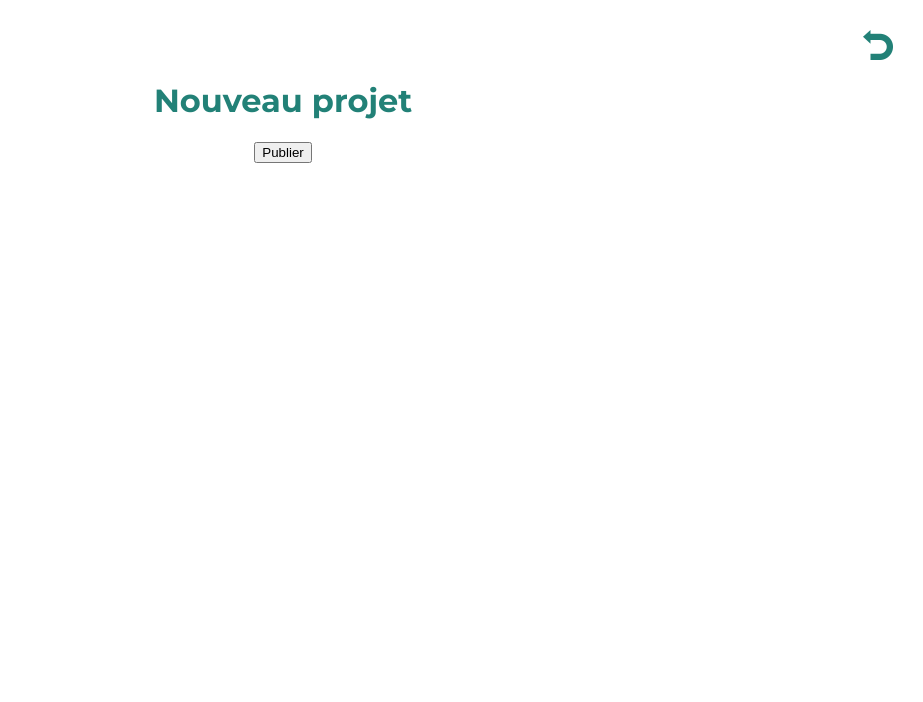
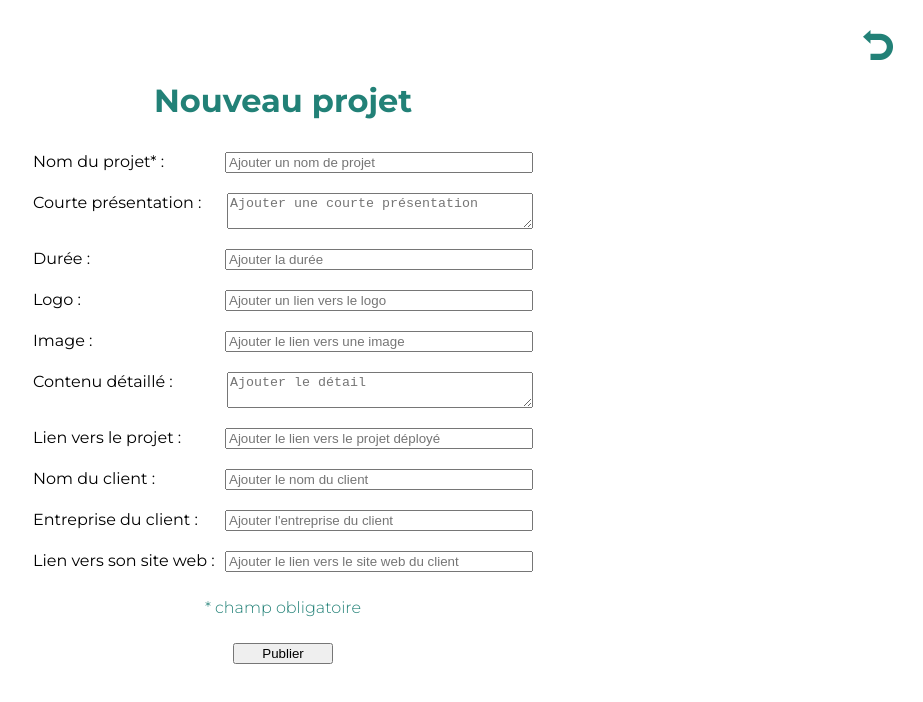
Before and after one commit to AmelieChevalier/portfolio, a React (Create React App) app: page /dashboard/add-project in a window 1280 px wide. Shown: the top 702 px of the page, without its empty margins (357-1280 px from the left). Built offline with nearby package versions, Linux system fonts and the light colour scheme.

Commit message:
new project form

```diff
--- a/src/components/AddProject.js
+++ b/src/components/AddProject.js
@@ -1,40 +1,199 @@
-import React, { useState, useeffect } from 'react';
-import { Link } from 'react-router-dom';
-import '../styles/AddProject.css';
-import returnImage from '../images/return.png';
-import axios from 'axios';
+import React, { useState } from "react";
+import { Link } from "react-router-dom";
+import "../styles/AddProject.css";
+import returnImage from "../images/return.png";
+import axios from "axios";
 
 export default function AddProject() {
-
   const [newProject, setNewProject] = useState({
-    name: 'test publication',
-    image :'',
-    link: '',
-    duration: '',
-    presentation : '',
-    client_name : '',
-    logo: '',
-    content : '',
-    client_website : '',
-    client_company: ''
-  })
+    name: "",
+    image: "",
+    link: "",
+    duration: "",
+    presentation: "",
+    client_name: "",
+    logo: "",
+    content: "",
+    client_website: "",
+    client_company: "",
+  });
 
   const handleSubmit = (event) => {
     event.preventDefault();
-    axios.post('http://localhost:4000/projects', (newProject))
-      .then(res => console.log('projet posté'))
+    axios
+      .post("http://localhost:4000/projects", newProject)
+      .then((res) => {
+        console.log(res);
+        alert("Le projet a bien été posté");
+      })
       .catch((err) => {
+        alert("Projet non publié : le nom existe déjà !");
         console.warn(err);
       });
   };
 
+  const handleChange = (event) => {
+    const value = event.target.value;
+    const name = event.target.name;
+    setNewProject({ ...newProject, [name]: value });
+  };
+
   return (
-    <div className='new-project-page'>
-      <Link to='/dashboard' className='retour-acceuil' style={{backgroundImage:`url(${returnImage})`}} />
-    <h1>Nouveau projet</h1>
-    <form className='new-project-form' onSubmit={(e) => handleSubmit(e)}>
-    <button type='submit' className='btn publish'>Publier</button>
-    </form>
+    <div className="new-project-page">
+      <Link
+        to="/dashboard"
+        className="retour-acceuil"
+        style={{ backgroundImage: `url(${returnImage})` }}
+      />
+      <h1>Nouveau projet</h1>
+      <form className="new-project-form" onSubmit={(e) => handleSubmit(e)}>
+        <div className='input-line'>
+          <label className="label" htmlFor="name">
+            Nom du projet* :
+          </label>
+          <input
+            className="form-input"
+            type="text"
+            name="name"
+            minLength="3"
+            maxLength="45"
+            value={newProject.name}
+            placeholder="Ajouter un nom de projet"
+            onChange={(e) => handleChange(e)}
+            required
+          />
+        </div>
+        <div className='input-line'>
+          <label className="label" htmlFor="presentation">
+            Courte présentation :
+          </label>
+          <textarea
+            className="form-input"
+            type="text"
+            name="presentation"
+            maxLength="300"
+            value={newProject.presentation}
+            placeholder="Ajouter une courte présentation"
+            onChange={(e) => handleChange(e)}
+          />
+        </div>
+        <div className='input-line'>
+          <label className="label" htmlFor="duration">
+            Durée :
+          </label>
+          <input
+            className="form-input"
+            type="text"
+            name="duration"
+            maxLength="45"
+            value={newProject.duration}
+            placeholder="Ajouter la durée"
+            onChange={(e) => handleChange(e)}
+          />
+        </div>
+        <div className='input-line'>
+          <label className="label" htmlFor="logo">
+            Logo :
+          </label>
+          <input
+            className="form-input"
+            type="text"
+            name="logo"
+            maxLength="500"
+            value={newProject.logo}
+            placeholder="Ajouter un lien vers le logo"
+            onChange={(e) => handleChange(e)}
+          />
+        </div>
+        <div className='input-line'>
+          <label className="label" htmlFor="image">
+            Image :
+          </label>
+          <input
+            className="form-input"
+            type="text"
+            name="image"
+            maxLength="500"
+            value={newProject.image}
+            placeholder="Ajouter le lien vers une image"
+            onChange={(e) => handleChange(e)}
+          />
+        </div>
+        <div className='input-line'>
+          <label className="label" htmlFor="content">
+            Contenu détaillé :
+          </label>
+          <textarea
+            className="form-input"
+            type="text"
+            name="content"
+            maxLength="1000"
+            value={newProject.content}
+            placeholder="Ajouter le détail"
+            onChange={(e) => handleChange(e)}
+          />
+        </div>
+        <div className='input-line'>
+          <label className="label" htmlFor="link">
+            Lien vers le projet :
+          </label>
+          <input
+            className="form-input"
+            type="text"
+            name="link"
+            maxLength="500"
+            value={newProject.link}
+            placeholder="Ajouter le lien vers le projet déployé"
+            onChange={(e) => handleChange(e)}
+          />
+        </div>
+        <div className='input-line'>
+          <label className="label" htmlFor="client_name">
+            Nom du client :
+          </label>
+          <input
+            className="form-input"
+            type="text"
+            name="client_name"
+            maxLength="45"
+            value={newProject.client_name}
+            placeholder="Ajouter le nom du client"
+            onChange={(e) => handleChange(e)}
+          />
+        </div>
+        <div className='input-line'>
+          <label className="label" htmlFor="client_company">
+            Entreprise du client :
+          </label>
+          <input
+            className="form-input"
+            type="text"
+            name="client_company"
+            maxLength="45"
+            value={newProject.client_company}
+            placeholder="Ajouter l'entreprise du client"
+            onChange={(e) => handleChange(e)}
+          />
+        </div>
+        <div className='input-line'>
+          <label className="label" htmlFor="client_website">
+            Lien vers son site web :
+          </label>
+          <input
+            className="form-input"
+            type="text"
+            name="client_website"
+            maxLength="45"
+            value={newProject.client_website}
+            placeholder="Ajouter le lien vers le site web du client"
+            onChange={(e) => handleChange(e)}
+          />
+        </div>
+        <p>* champ obligatoire</p>
+        <button type="submit" className="btn publish">
+          Publier
+        </button>
+      </form>
     </div>
-  )
+  );
 }
--- a/src/styles/AddProject.css
+++ b/src/styles/AddProject.css
@@ -2,3 +2,34 @@
   display: flex;
   flex-direction: column;
 }
+
+.new-project-form {
+  display: flex;
+  flex-direction: column;
+  justify-content: center;
+  align-items: center;
+}
+
+button.btn.publish {
+  width: 100px;
+  margin-top: 10px;
+}
+
+.new-project-form .input-line {
+  width: 500px;
+  display: flex;
+  justify-content: space-between;
+  margin: 10px;
+}
+
+input.form-input, textarea {
+  width:300px;
+}
+
+@media only screen and (max-width: 600px) {
+  .new-project-form .input-line {
+    width: 300px;
+    display: flex;
+    flex-direction: column;
+  }
+}
```
Also changed, not shown: 1 other file (tests, documents, lock files or other folders).
